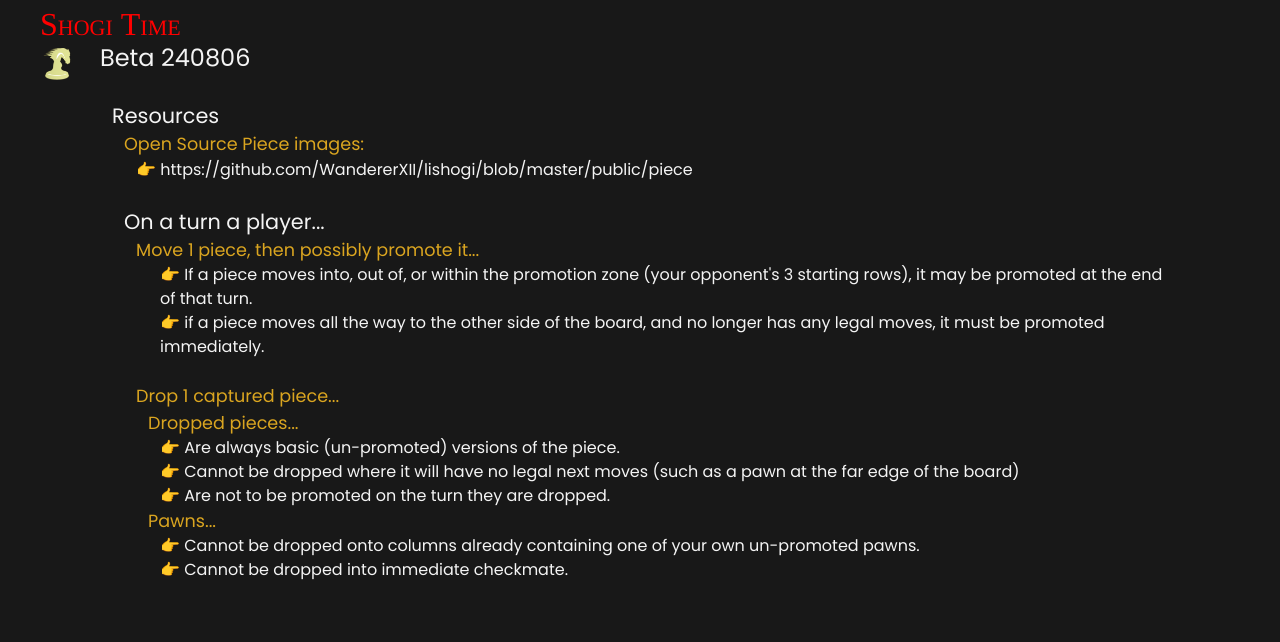
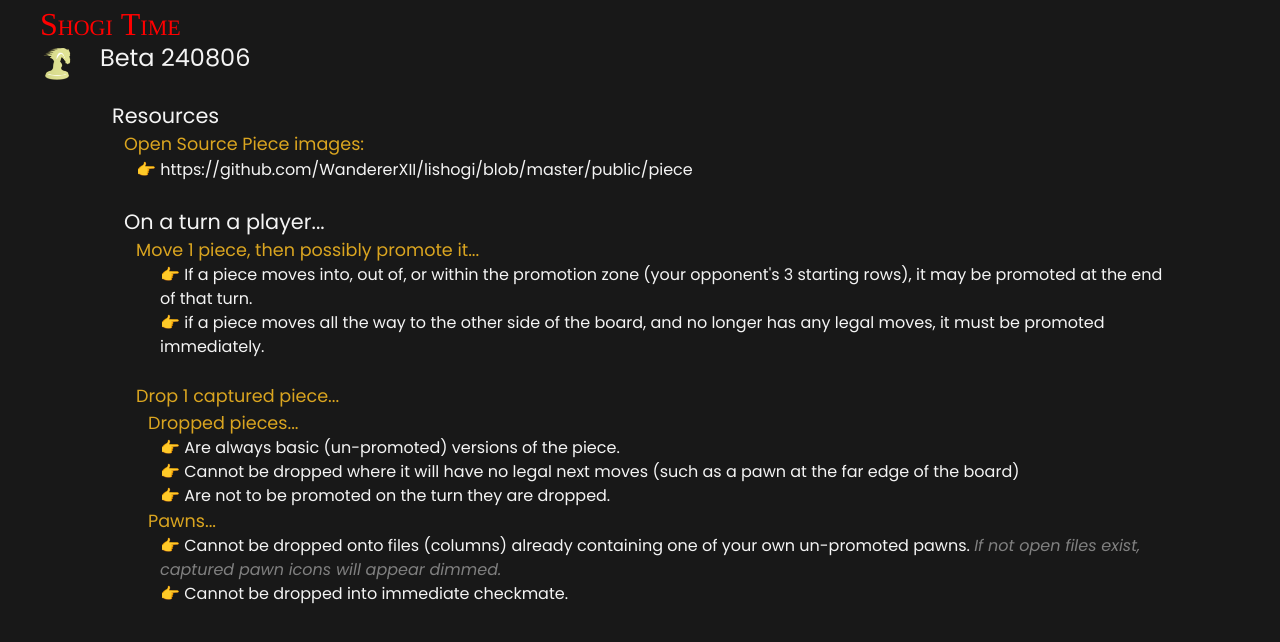
Before and after one commit to TheAutomaTom/Shogi-Time-Client, a Vue app: page / in a window 1280 px wide. Shown: the top 642 px of the page. Built offline with nearby package versions, Linux system fonts and the light colour scheme; no server answers.

Commit message:
Tidy up readme

```diff
--- a/dev-dist/sw.js
+++ b/dev-dist/sw.js
@@ -82,7 +82,7 @@ define(['./workbox-5199072c'], (function (workbox) { 'use strict';
     "revision": "394660dce71e2e802b35b8ff6802626c"
   }, {
     "url": "index.html",
-    "revision": "0.jmgbptep1ro"
+    "revision": "0.vt2a6o9rsno"
   }], {});
   workbox.cleanupOutdatedCaches();
   workbox.registerRoute(new workbox.NavigationRoute(workbox.createHandlerBoundToURL("index.html"), {
--- a/src/Views/DashboardView.vue
+++ b/src/Views/DashboardView.vue
@@ -40,7 +40,7 @@
 
             <li><h4 class="highlighted">Pawns...</h4></li>
               <ul class="indent">
-                <li>👉 Cannot be dropped onto columns already containing one of your own un-promoted pawns.</li>
+                <li>👉 Cannot be dropped onto files (columns) already containing one of your own un-promoted pawns.  <em>If not open files exist, captured pawn icons will appear dimmed.</em></li>
                 <li>👉 Cannot be dropped into immediate checkmate.</li>
               </ul>
 
@@ -62,4 +62,9 @@
   color:goldenrod;
 }
 
+em {
+  font-style: italic;
+  color: grey;
+}
+
 </style>
```
Also changed, not shown: 1 other file (tests, documents, lock files or other folders).
